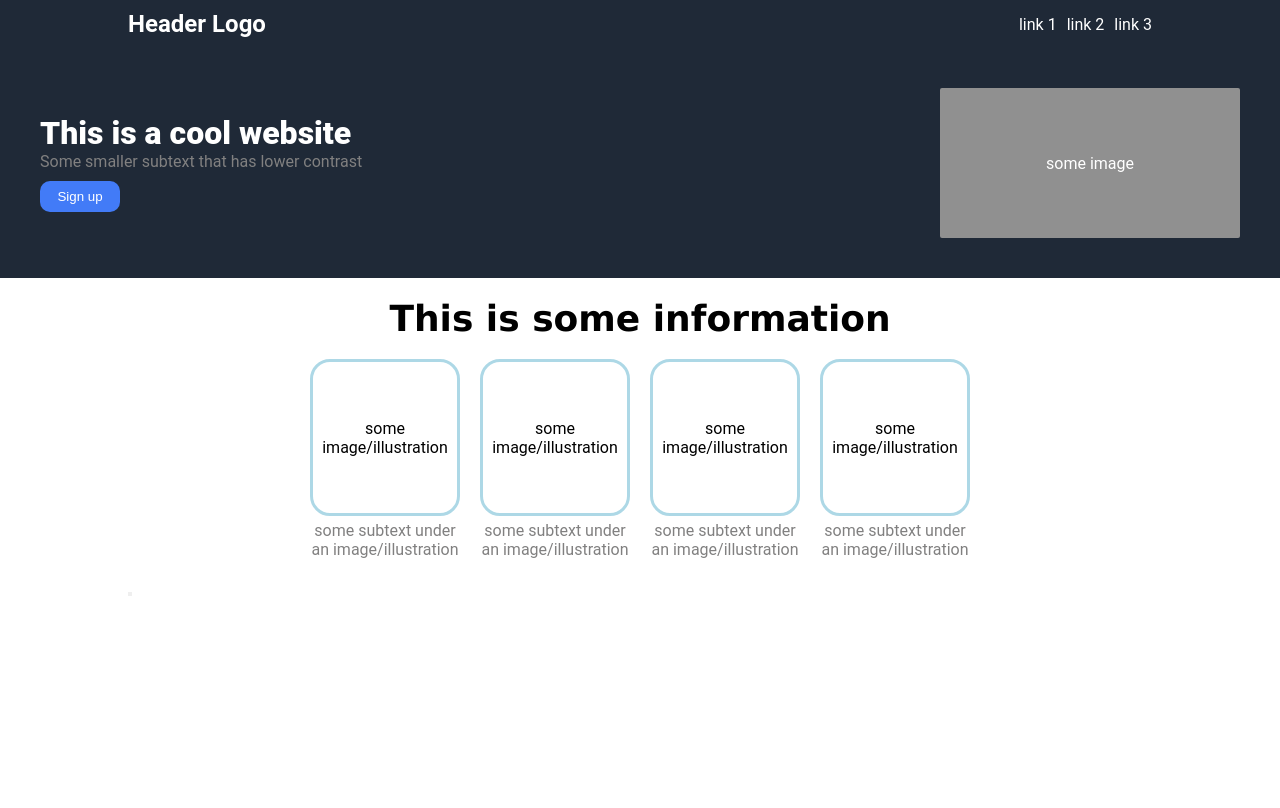
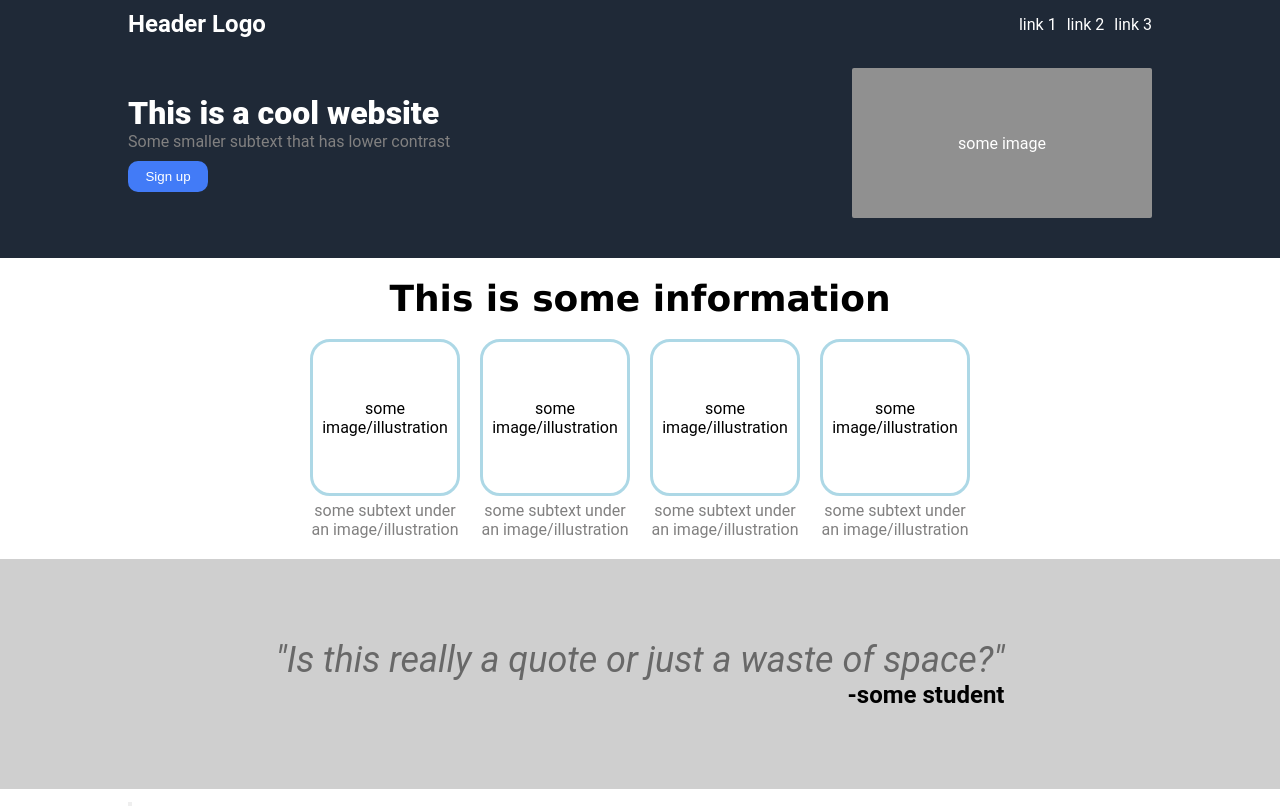
Before and after one commit to teldenurcow/odin-Landing-Page, a plain HTML site: page index.html in a window 1280 px wide. Drawn offline with Linux system fonts and the light colour scheme.

Commit message:
Add quote section, resize left + right padding for sections

```diff
--- a/index.html
+++ b/index.html
@@ -49,8 +49,8 @@
       </div>
       <div class="quote-section">
         <div class="text">
-        <p class="quote"></p>
-        <p class="author"></p>
+        <p class="quote">"Is this really a quote or just a waste of space?"</p>
+        <p class="author">-some student</p>
         </div>
       </div>
       <div class="signup-section-two">
--- a/styles.css
+++ b/styles.css
@@ -36,7 +36,8 @@ a {
     background-color: #1F2937;
     display: flex;
     align-items: center;
-    padding: 40px;
+    padding-top: 20px;
+    padding-bottom: 40px;
     color: #ffffff;
     justify-content: space-between;
 }
@@ -110,3 +111,21 @@ a {
 .card > .subtext {
     margin-top: 5px;
 }
+.quote-section {
+    background-color: #cfcfcf;
+    display: flex;
+    justify-content: center;
+    align-items: center;
+    padding-top: 80px;
+    padding-bottom: 80px;
+}
+.quote {
+    font-size: 36px;
+    font-style: italic;
+    color: #686868;
+}
+.author {
+text-align: end;
+font-size: 24px;
+font-weight: 600;
+}
```
